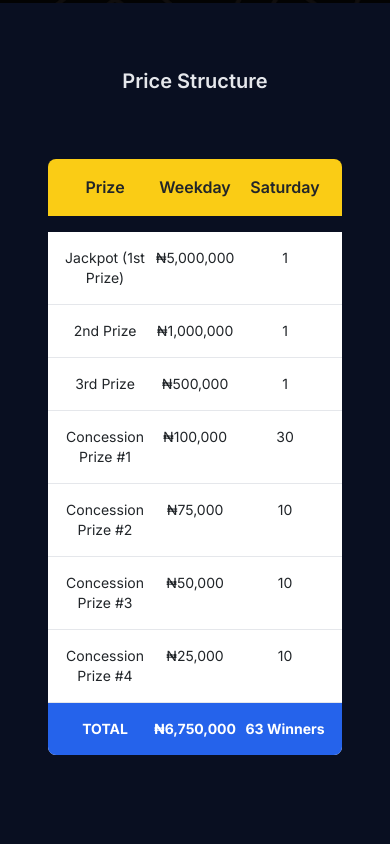
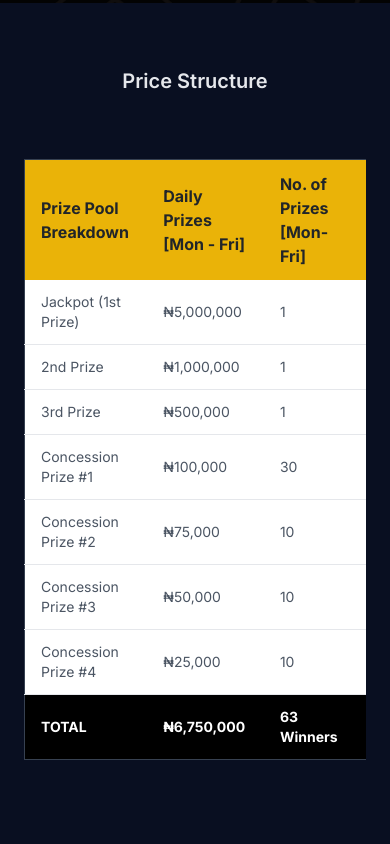
Before and after one commit to ArowuTest/bridgetunes-mtn-frontend, a Next.js app: page /prizes in a window 390 px wide. Shown: the part 1000-1844 px from the top of the page. Built offline with nearby package versions, Linux system fonts and the light colour scheme.

Commit message:
chore: more fix for auth layout

```diff
--- a/src/components/Layout/auth-layout.tsx
+++ b/src/components/Layout/auth-layout.tsx
@@ -27,6 +27,16 @@ const Wrapper = styled.div`
     justify-content: center;
     align-items: center;
   }
+
+  @media (max-width: ${({ theme }) => theme.breakpoints.mobile}) {
+    min-height: 100dvh;
+    max-width: 52rem;
+
+    .card__wrapper {
+      height: fit-content;
+      margin-top: 40px;
+    }
+  }
 `;
 
 const LoginBanner = styled.img`
@@ -39,6 +49,7 @@ const LoginBanner = styled.img`
   @media (max-width: ${({ theme }) => theme.breakpoints.mobile}) {
     border-bottom-left-radius: 25px;
     border-bottom-right-radius: 25px;
+    top: -110px;
   }
 `;
 
@@ -48,7 +59,7 @@ const Card = styled.div`
   text-align: center;
 
   @media (max-width: ${({ theme }) => theme.breakpoints.mobile}) {
-    padding: 1.5rem 1.5rem;
+    padding: 1rem 0.5rem;
   }
 
   @media (min-width: ${({ theme }) => theme.breakpoints.tablet}) {
--- a/src/constants/translations.json
+++ b/src/constants/translations.json
@@ -105,7 +105,7 @@
     }
   },
   "footer": {
-    "columnOne": "A promotional campaign by Bridgetunes in partnership with MTN Nigeria. Recharge your MTN line daily and win amazing cash prizes!",
+    "columnOne": "A promotional campaign by Bridgetunes in partnership with MTN Nigeria. Opt in and Recharge your MTN line daily and win amazing cash prizes!",
     "quickLinks": {
       "title": "Quick Links",
       "links": [
--- a/src/screens/auth/login.tsx
+++ b/src/screens/auth/login.tsx
@@ -32,7 +32,7 @@ const LoginContainer = styled.div`
 
   @media (max-width: ${({ theme }) => theme.breakpoints.mobile}) {
     max-width: 100%;
-    padding: 0 0.75rem;
+    padding: 0rem;
     margin: 1.5rem auto;
 
     .danger__class {
@@ -326,7 +326,12 @@ export const LoginScreen = () => {
               type="submit"
               variant="primary"
               disabled={isLoading}
-              style={{ width: "100%" }}
+              style={{
+                width: "100%",
+                display: "inline-flex",
+                justifyContent: "center",
+                alignItems: "center",
+              }}
             >
               {isLoading ? "Processing..." : "Log In / Sign Up"}
               {!isLoading && <FaArrowRight style={{ marginLeft: "0.5rem" }} />}
--- a/src/screens/prizes/price-structure-table.tsx
+++ b/src/screens/prizes/price-structure-table.tsx
@@ -147,35 +147,67 @@ export function PriceStructureTable() {
         </table>
       </div>
 
-      {/* Mobile view - Cards */}
-      <div className="md:hidden space-y-4">
-        <div className="bg-yellow-400 rounded-t-lg p-4 font-semibold">
-          <div className="grid grid-cols-3 gap-2">
-            <div>Prize</div>
-            <div>Weekday</div>
-            <div>Saturday</div>
-          </div>
-        </div>
-
-        <div className="bg-white rounded-b-lg divide-y divide-gray-200">
-          {prizeData.map((row, index) => (
-            <div key={index} className="p-4">
-              <div className="grid grid-cols-3 gap-2 text-sm">
-                <div>{row.prize}</div>
-                <div>{row.dailyPrizes}</div>
-                <div>{row.noOfPrizes}</div>
-              </div>
-            </div>
-          ))}
-
-          <div className="bg-blue-600 text-white p-4 rounded-b-lg">
-            <div className="grid grid-cols-3 gap-2 font-bold text-sm">
-              <div>TOTAL</div>
-              <div>{dailyPrizes}</div>
-              <div>{noOfPrizes}</div>
-            </div>
-          </div>
-        </div>
+      {/* Mobile view - horizontally scrollable table */}
+      <div className="md:hidden overflow-x-auto">
+        <table className="min-w-[800px] w-full border border-gray-700 rounded-lg shadow">
+          <thead className="bg-yellow-500">
+            <tr>
+              <th className="px-4 py-3 text-left text-base font-bold">
+                Prize Pool Breakdown
+              </th>
+              <th className="px-4 py-3 text-left text-base font-bold">
+                Daily Prizes [Mon - Fri]
+              </th>
+              <th className="px-4 py-3 text-left text-base font-bold">
+                No. of Prizes [Mon-Fri]
+              </th>
+              <th className="px-4 py-3 text-left text-base font-bold">
+                Total Daily Prize Value
+              </th>
+              <th className="bg-[#2C73DB] text-white px-4 py-3 text-left text-base font-bold">
+                Saturday Special
+              </th>
+              <th className="bg-[#2C73DB] text-white px-4 py-3 text-left text-base font-bold">
+                No. of Prizes [Sat]
+              </th>
+              <th className="bg-[#2C73DB] text-white px-4 py-3 text-left text-base font-bold">
+                Total Daily Prize Value [Saturday]
+              </th>
+            </tr>
+          </thead>
+          <tbody className="divide-y divide-gray-200">
+            {prizeData.map((row, index) => (
+              <tr key={index} className="bg-white text-left text-gray-600">
+                <td className="px-4 py-3 text-sm">{row.prize}</td>
+                <td className="px-4 py-3 text-sm">{row.dailyPrizes}</td>
+                <td className="px-4 py-3 text-sm">{row.noOfPrizes}</td>
+                <td className="px-4 py-3 text-sm">
+                  {row.totalDailyPrizeValue}
+                </td>
+                <td className="px-4 py-3 text-sm">{row.saturdaySpecial}</td>
+                <td className="px-4 py-3 text-sm">{row.noOfPrizesSat}</td>
+                <td className="px-4 py-3 text-sm">
+                  {row.totalDailyPrizeValueSat}
+                </td>
+              </tr>
+            ))}
+            <tr className="bg-black text-white text-left">
+              <td className="px-4 py-3 font-bold text-sm">TOTAL</td>
+              <td className="px-4 py-3 font-bold text-sm">{dailyPrizes}</td>
+              <td className="px-4 py-3 font-bold text-sm">{noOfPrizes}</td>
+              <td className="px-4 py-3 font-bold text-sm">
+                {totalDailyPrizeValue}
+              </td>
+              <td className="px-4 py-3 font-bold text-sm">{saturdaySpecial}</td>
+              <td className="px-4 py-3 font-bold text-sm">
+                {noOfPrizesSaturday}
+              </td>
+              <td className="px-4 py-3 font-bold text-sm">
+                {totalDailyPrizeSaturday}
+              </td>
+            </tr>
+          </tbody>
+        </table>
       </div>
     </motion.div>
   );
--- a/src/screens/prizes/price-structure.tsx
+++ b/src/screens/prizes/price-structure.tsx
@@ -1,5 +1,5 @@
-import { motion } from "framer-motion"
-import { PriceStructureTable } from "./price-structure-table"
+import { motion } from "framer-motion";
+import { PriceStructureTable } from "./price-structure-table";
 
 export const PriceStructure = () => {
   return (
@@ -14,9 +14,9 @@ export const PriceStructure = () => {
         Price Structure
       </motion.h2>
 
-      <div className="max-w-full sm:max-w-2xl md:max-w-3xl lg:max-w-[80%] mx-auto py-8 px-6">
+      <div className="max-w-full sm:max-w-2xl md:max-w-3xl lg:max-w-[80%] mx-auto py-8 px-0 md:px-6">
         <PriceStructureTable />
       </div>
     </section>
-  )
-}
+  );
+};
```
